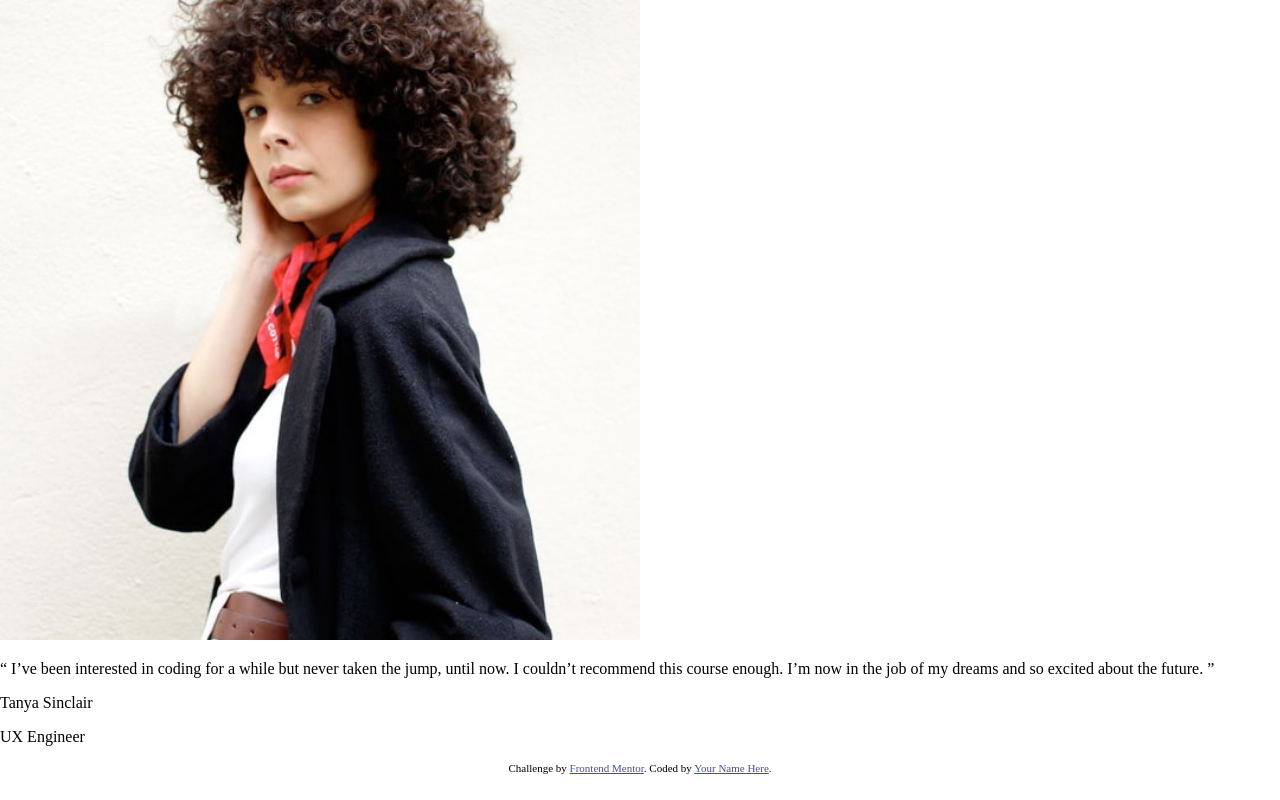
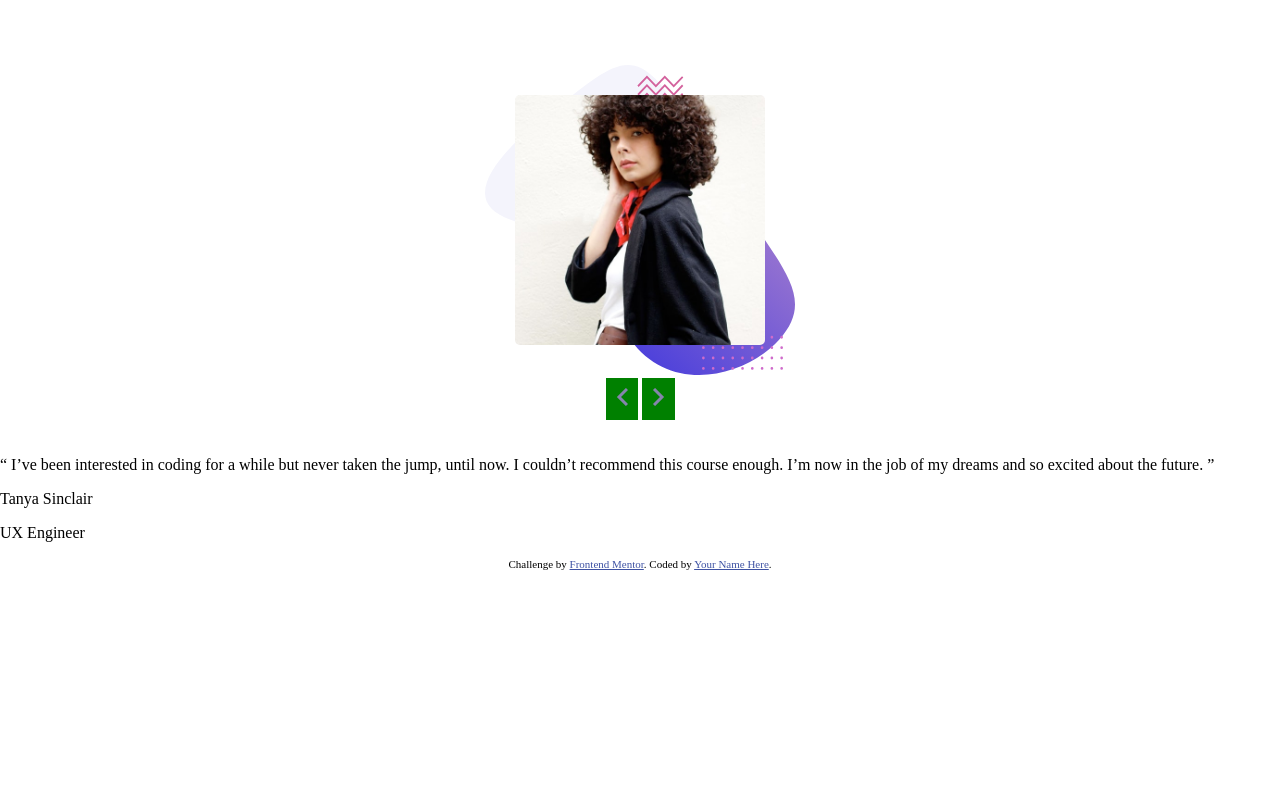
Before and after one commit to dombo3/coding-bootcamp-testimonials-slider, a plain HTML site: page index.html in a window 1280 px wide. Drawn offline with Linux system fonts and the light colour scheme.

Commit message:
Create css for first box, refact html

```diff
--- a/index.html
+++ b/index.html
@@ -17,12 +17,14 @@
 </head>
 <body>
   <div class="container">
-    <div class="box">
+    <div class="box first">
       <img class="portrait" src="images/image-tanya.jpg">
-      <div class="button leftButton"></div>
-      <div class="button rightButton"></div>
+      <div class="button_container">
+        <button class="prev"><img src="images/icon-prev.svg"></button>
+        <button class="next"><img src="images/icon-next.svg"></button>
+      </div>
     </div>
-    <div class="box">
+    <div class="box second">
       <p class="quote">“ I’ve been interested in coding for a while but never taken the jump, until now.
         I couldn’t recommend this course enough. I’m now in the job of my dreams and so
         excited about the future. ”</p>
--- a/script.js
+++ b/script.js
@@ -4,5 +4,3 @@
 
   John Tarkpor
   Junior Front-end Developer*/
-
-  alert("hello");
--- a/styles.css
+++ b/styles.css
@@ -4,6 +4,38 @@ body {
   width: 100%;
 }
 
-img {
-  width: 50%;
+.box.first {
+  display: flex;
+  justify-content: center;
+  align-items: center;
+  flex-direction: column;
+  position: relative;
+  height: 55vh;
+  background-image: url("images/pattern-bg.svg");
+  background-size: 310px 310px;
+  background-repeat: no-repeat;
+  background-position: center;
 }
+
+.portrait {
+  width: 250px;
+  height: 250px;
+  display: block;
+  border-radius: 5px;
+}
+
+.button_container {
+  position: absolute;
+  bottom: 20px;
+}
+
+button {
+  font-size: 100%;
+  font-family: inherit;
+  border:0px;
+  padding:0px;
+  margin: 0px;
+  background: white;
+  padding: 10px;
+  background-color: green;
+}
```
